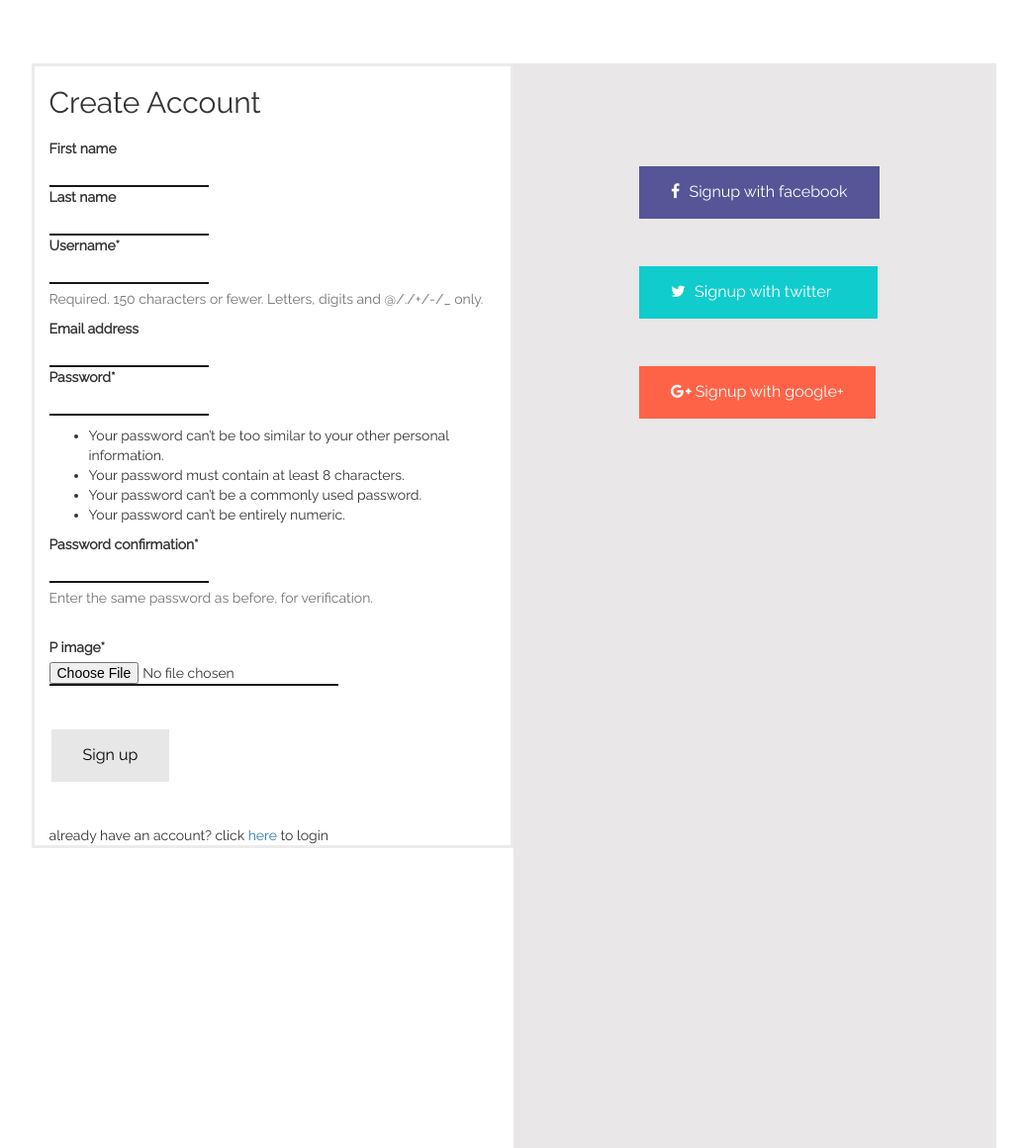
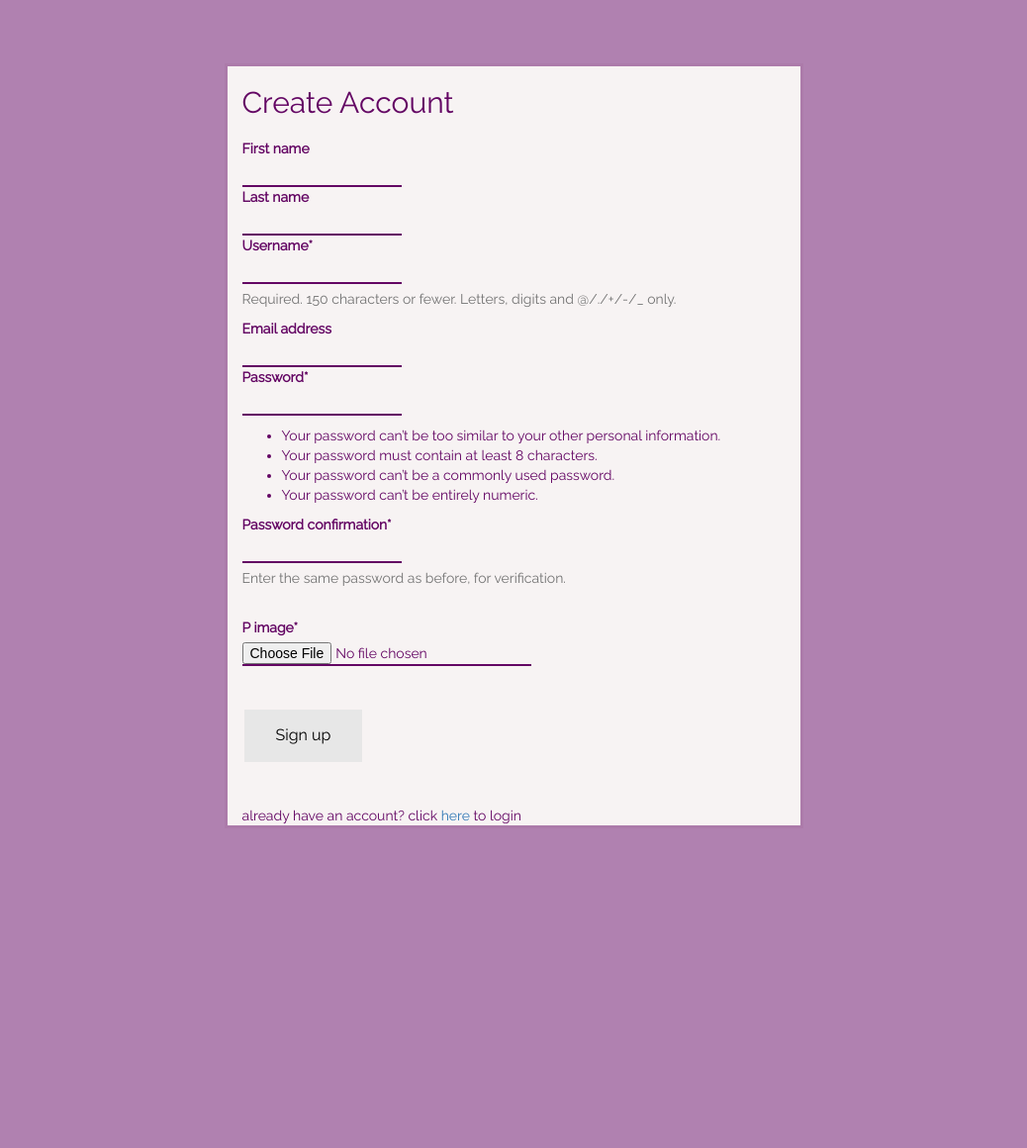
Before and after one commit to yashikacac/Django-Blog-App, a Django app: page /signup/ in a window 1280 px wide. Shown: the whole page at 99% size, without its empty margins (121-1159 px from the left). After the commit the page ends 834 px from the top, so only its background shows below. Run offline with Django 3.2, Linux system fonts and the light colour scheme; some libraries are stand-ins or nearby versions.

Commit message:
updated UI

```diff
--- a/users/templates/users/signup.html
+++ b/users/templates/users/signup.html
@@ -4,6 +4,7 @@
 {% block content %}
 <style>
   body {
+    background-color: rgba(99, 5, 99,0.5);
     padding-top: 5%;
     /* padding-left: 35%; */
     /* background-color: rgba(143, 136, 136, 0.2); */
@@ -18,14 +19,21 @@
   }
 
   #signup1 {
+    color: rgba(99, 5, 99,1);
+    background-color: rgb(247, 243, 243);
     border-style: solid;
-    border-color: rgba(63, 62, 62, 0.1);
+    /* border-color: rgba(63, 62, 62, 0.1); */
+    border-color: rgba(99, 5, 99,0.5);
+
   }
 
   input {
+
     background: transparent !important;
     border: none !important;
-    border-bottom: 2px solid #15171c !important;
+    /* border-bottom: 2px solid #15171c !important; */
+    border-bottom: 2px solid rgba(99, 5, 99,1) !important;
+
     outline: none !important;
     box-shadow: none !important;
     border-radius: 0px !important;
@@ -82,7 +90,7 @@
   <div class="container login-container">
     <div class="row nav-bar">
 
-      <div class="col-md-5 col-md-offset-1" id="signup1">
+      <div class="col-md-6 col-md-offset-3" id="signup1">
         <h2>Create Account</h2>
         <form method="post" , enctype="mutipart/form-data">
           {% csrf_token %}
@@ -96,7 +104,7 @@
         <br><br>
         already have an account? click <a href="{% url 'login' %}">here</a> to login
       </div>
-      <div class="col-md-5" id="signup2">
+      <!-- <div class="col-md-5" id="signup2">
         <div class="button-signup">
           <div class="button-facebook">
             <button class="button button2"><i class="fa fa-facebook-f"> </i>&ensp;Signup with facebook</button>
@@ -109,7 +117,7 @@
           </div>
 
         </div>
-      </div>
+      </div> -->
 
     </div>
   </div>
```
Also changed, not shown: messaging/templates/messaging/msg_view.html (+5 -3 lines).
